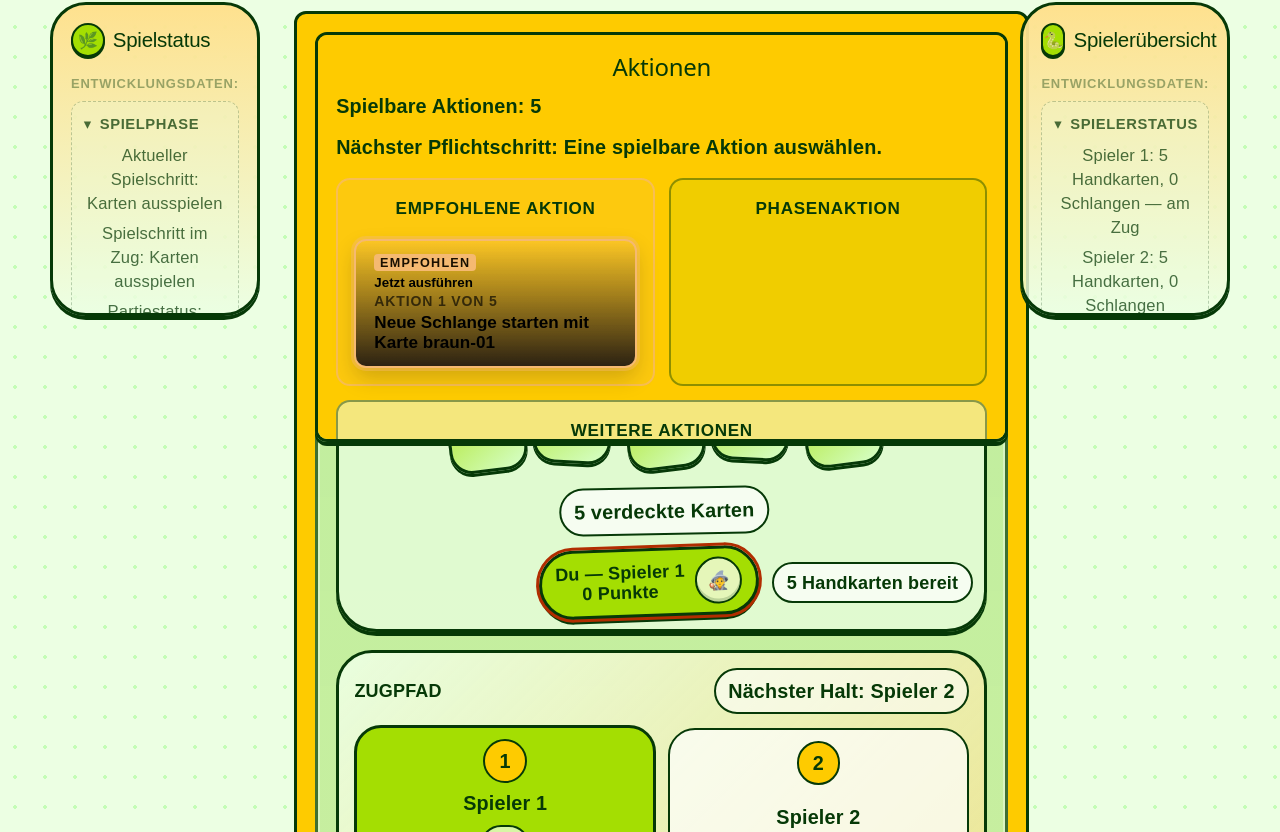
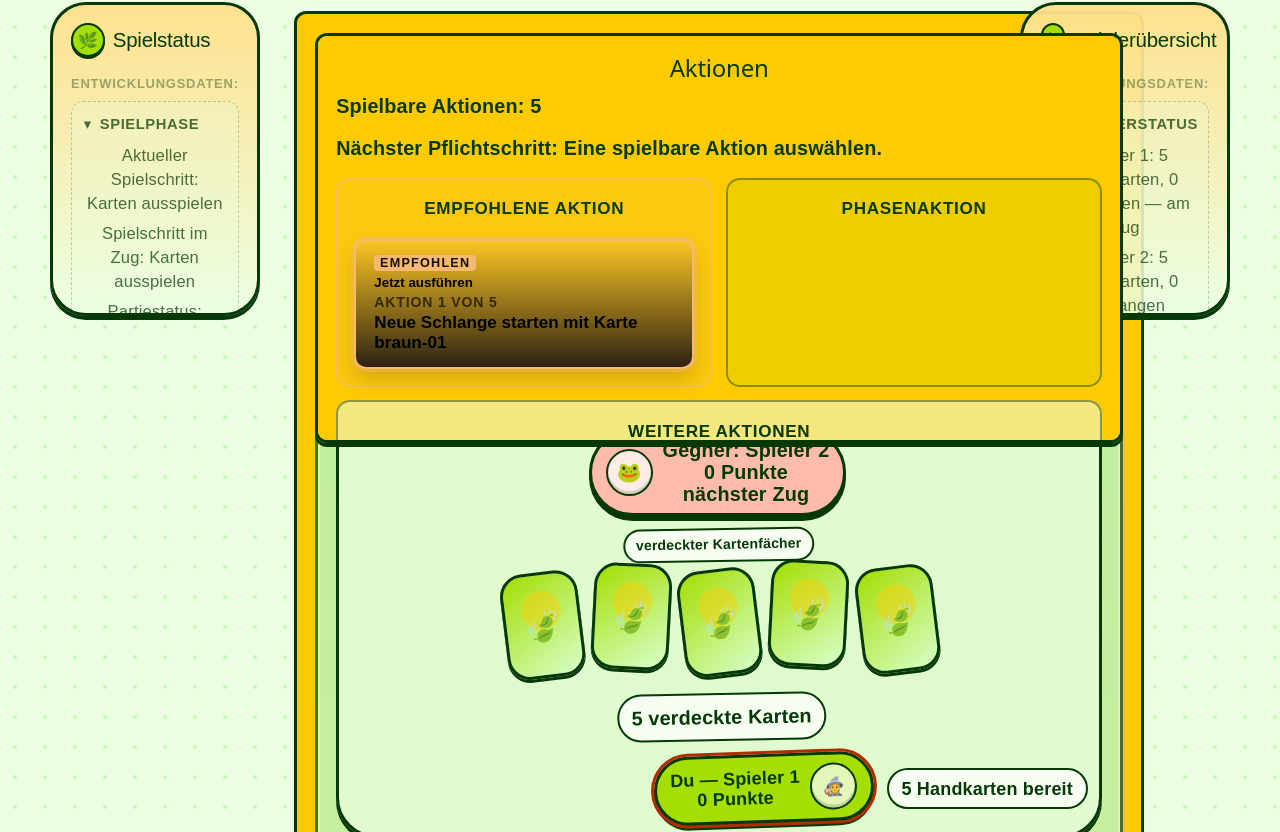
Before and after one commit to hanno79/schlangentanz-v2, a React (Vite) app: page / in a window 1280 px wide. Shown: the part 2928-3760 px from the top of the page. Built offline with nearby package versions, Linux system fonts and the light colour scheme.

Commit message:
M1au: Waldtanz-Gartenkopf zeigen

```diff
--- a/src/App.css
+++ b/src/App.css
@@ -1009,6 +1009,113 @@ body {
   box-shadow: 0 4px 0 var(--st-color-border-strong);
 }
 
+.waldtanz-spielerrahmen__gartenkopf {
+  display: grid;
+  grid-template-columns: minmax(11rem, 0.8fr) minmax(13rem, 1fr) max-content;
+  gap: clamp(0.75rem, 1.7vw, 1.2rem);
+  align-items: center;
+  padding: clamp(0.65rem, 1.5vw, 0.95rem);
+  border: var(--st-border-width-chunky) solid var(--st-color-border-strong);
+  border-radius: 2.75rem;
+  background:
+    radial-gradient(circle at 18% 35%, rgba(254, 203, 0, 0.56) 0 3.4rem, transparent 3.55rem),
+    radial-gradient(circle at 78% 28%, rgba(164, 222, 2, 0.4) 0 4.4rem, transparent 4.55rem),
+    linear-gradient(135deg, rgba(236, 255, 227, 0.92), rgba(196, 253, 182, 0.78));
+  box-shadow: 0 6px 0 var(--st-color-border-strong);
+}
+
+.waldtanz-spielerrahmen__fokusplakette {
+  display: flex;
+  align-items: center;
+  gap: 0.65rem;
+  min-width: 0;
+  padding: 0.42rem 0.7rem;
+  border: var(--st-border-width-chunky) solid var(--st-color-border-strong);
+  border-radius: 999px;
+  background: var(--st-color-secondary-container);
+  box-shadow: 0 4px 0 var(--st-color-border-strong);
+}
+
+.waldtanz-spielerrahmen__fokusplakette div {
+  display: grid;
+  line-height: 1.05;
+}
+
+.waldtanz-spielerrahmen__eyebrow,
+.waldtanz-spielerrahmen__tempo span {
+  font-size: 0.72rem;
+  font-weight: 900;
+}
+
+.waldtanz-spielerrahmen__fokusplakette strong,
+.waldtanz-spielerrahmen__tempo strong {
+  font-family: var(--st-font-headline);
+  font-size: clamp(1.05rem, 2vw, 1.45rem);
+}
+
+.waldtanz-spielerrahmen__tophandwrap {
+  display: grid;
+  justify-items: center;
+  gap: 0.32rem;
+}
+
+.waldtanz-spielerrahmen__tophand {
+  display: flex;
+  align-items: end;
+  justify-content: center;
+  gap: clamp(0.4rem, 1vw, 0.8rem);
+  min-height: 4.8rem;
+  margin: 0;
+  padding: 0;
+  list-style: none;
+}
+
+.waldtanz-spielerrahmen__topkarte {
+  position: relative;
+  display: grid;
+  place-items: center;
+  width: clamp(3.3rem, 5.6vw, 4.7rem);
+  aspect-ratio: 0.72;
+  border: var(--st-border-width-chunky) solid var(--st-color-border-strong);
+  border-radius: 1.5rem;
+  background: linear-gradient(145deg, #b9f1ac, #ecffe3);
+  box-shadow: 0 4px 0 var(--st-color-border-strong);
+  transform: translateY(-0.25rem) rotate(-4deg);
+}
+
+.waldtanz-spielerrahmen__topkarte:nth-child(2) {
+  transform: translateY(-0.65rem) rotate(3deg);
+}
+
+.waldtanz-spielerrahmen__topkarte::before {
+  content: '🍃';
+  font-size: clamp(1.2rem, 2.6vw, 1.75rem);
+}
+
+.waldtanz-spielerrahmen__tempo {
+  display: grid;
+  line-height: 1.05;
+  justify-items: center;
+  gap: 0.1rem;
+  padding: 0.55rem 0.9rem;
+  border: var(--st-border-width-chunky) solid var(--st-color-border-strong);
+  border-radius: 999px;
+  background: var(--st-color-primary-container);
+  box-shadow: 0 4px 0 var(--st-color-border-strong);
+  white-space: nowrap;
+}
+
+@media (max-width: 780px) {
+  .waldtanz-spielerrahmen__gartenkopf {
+    grid-template-columns: 1fr;
+    justify-items: stretch;
+  }
+
+  .waldtanz-spielerrahmen__tempo {
+    justify-self: center;
+  }
+}
+
 .waldtanz-spielerrahmen__statusband {
   display: flex;
   flex-wrap: wrap;
--- a/src/components/WaldtanzSpielerrahmen.tsx
+++ b/src/components/WaldtanzSpielerrahmen.tsx
@@ -31,6 +31,12 @@ function kartenruecken(spieler: Spieler) {
   ))
 }
 
+function topKartenruecken(spieler: Spieler) {
+  return Array.from({ length: Math.min(3, spieler.hand.length) }, (_, index) => (
+    <li key={index} className="waldtanz-spielerrahmen__topkarte" aria-label={`Top-Karte ${index + 1} von ${spieler.name}`} />
+  ))
+}
+
 export default function WaldtanzSpielerrahmen({
   zustand,
   spielerwertungen,
@@ -45,6 +51,7 @@ export default function WaldtanzSpielerrahmen({
   const naechsterSpieler = zustand.spieler[naechsterIndex]
   const gegnerSpieler = zustand.spieler.filter((_, index) => index !== aktiverIndex)
   const hatAbgeschlossenenGegnerzug = aktiverSpieler.steuerung === 'Mensch' && kiZugProtokoll.length > 0
+  const fokusSpieler = naechsterSpieler.id === aktiverSpieler.id ? gegnerSpieler[0] ?? aktiverSpieler : naechsterSpieler
   const erstesGrubenziel = schlangengrubeAktionen.find(
     (aktion) => aktion.handkartenId === ausgewaehlteHandkarteId,
   ) ?? null
@@ -57,6 +64,27 @@ export default function WaldtanzSpielerrahmen({
 
   return (
     <section className="waldtanz-spielerrahmen" aria-label="Waldtanz-Spielerrahmen">
+      <div className="waldtanz-spielerrahmen__gartenkopf" role="group" aria-label="Waldtanz-Gartenkopf">
+        <article className="waldtanz-spielerrahmen__fokusplakette">
+          <span className="waldtanz-spielerrahmen__avatar" aria-hidden="true">🐸</span>
+          <div>
+            <span className="waldtanz-spielerrahmen__eyebrow">Gegnerfokus</span>
+            <strong>{fokusSpieler.name}</strong>
+            <span>{punkteFuer(fokusSpieler.id, spielerwertungen)} Punkte</span>
+          </div>
+        </article>
+        <div className="waldtanz-spielerrahmen__tophandwrap">
+          <ol className="waldtanz-spielerrahmen__tophand" aria-label={`Top-Kartenfächer von ${fokusSpieler.name}`}>
+            {topKartenruecken(fokusSpieler)}
+          </ol>
+          <span className="waldtanz-spielerrahmen__handzahl">{fokusSpieler.hand.length} verdeckte Karten</span>
+        </div>
+        <div className="waldtanz-spielerrahmen__tempo" aria-label="Zugtempo">
+          <span>Zugtempo</span>
+          <strong>{zustand.zugphase}</strong>
+          <span>Nächster Halt: {naechsterSpieler.name}</span>
+        </div>
+      </div>
       <div className="waldtanz-spielerrahmen__statusband">
         <span>Tischrunde: {zustand.spieler.length} Spieler</span>
         <span>Nächster Zug: {naechsterSpieler.name}</span>
```
Also changed, not shown: 2 other files (tests, documents, lock files or other folders).
